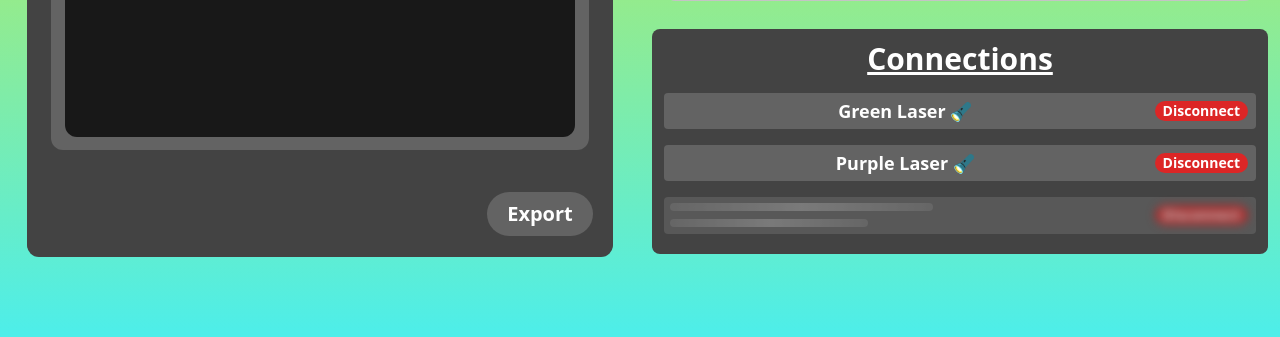
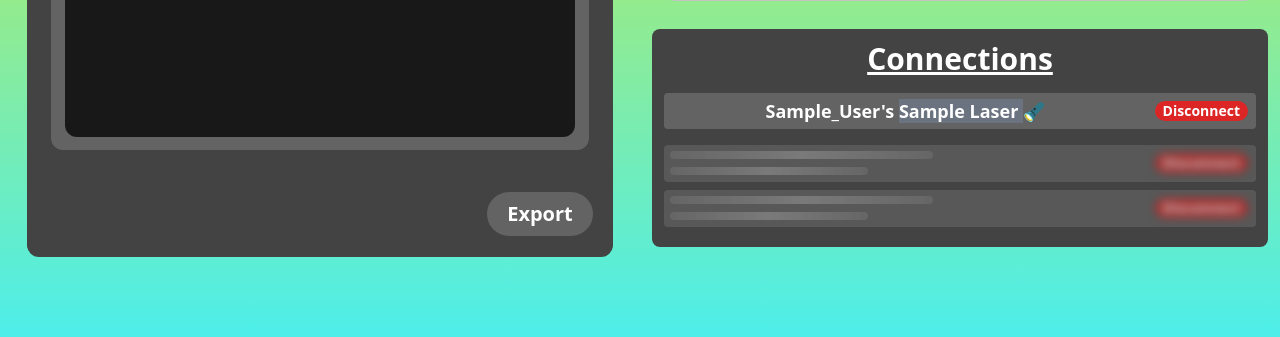
Before and after one commit to aidanvancil/virtual_graffiti, a Django app: page /admin_panel/ in a window 1280 px wide. Shown: the part 515-852 px from the top of the page. Run offline with Django 4.2, Linux system fonts and the light colour scheme; a user stored in the database is signed in; tables that the repository leaves empty hold one stand-in row (values such as "Sample post"); some libraries are stand-ins or nearby versions.

Commit message:
add: disconnect_users

```diff
--- /dev/null
+++ b/app/models.py
@@ -0,0 +1,19 @@
+from django.db import models
+
+class UserProfile(models.Model):
+    first_name = models.CharField(max_length=30)
+    last_name = models.CharField(max_length=30)
+    laser = models.CharField(max_length=10)
+
+    class Meta:
+        app_label = 'app'
+
+class AvailableLaser(models.Model):
+    laser_choices = [
+        'Red',
+        'Green',
+        'Purple'
+    ]
+
+    class Meta:
+        app_label = 'app'
--- a/app/templates/admin_panel.html
+++ b/app/templates/admin_panel.html
@@ -53,18 +53,25 @@
         <div id="bottom_third" class="sm:block hidden h-[37.5%]  rounded-lg text-white text-lg p-3"> <!-- Bottom 1/3 -->
             <div class="rounded-lg bg-[#434343] items-center mx-auto p-3 justify-between">
                 <div class="underline text-3xl font-bold mb-4">Connections</div>
+                {% if users %}
+                    {% for user in users %}
+                        <div class="flex items-center bg-[#636363] font-bold text-lg rounded h-2/3 mb-4">
+                            <div class="flex-grow"> {{ user.first_name }}_{{ user.last_name }}'s
+                                <span class="
+                                        {% if user.laser == 'Green' %}text-green-500
+                                        {% elif user.laser == 'Purple' %}text-purple-500
+                                        {% elif user.laser == 'Red' %}text-red-500
+                                        {% else %}bg-gray-500
+                                        {% endif %}">{{ user.laser }} Laser
+                                </span> 🔦
+                            </div>
+                            <a href="{% url 'disconnect_user' first_name=user.first_name last_name=user.last_name %}" class="text-sm m-2 px-2 bg-red-600 rounded-full">Disconnect</a>
+                        </div>
+                    {% endfor %}
+                {% endif %}
 
-                <div class="flex items-center bg-[#636363] font-bold text-lg rounded h-2/3 mb-4">
-                    <div class="flex-grow">Green Laser 🔦</div>
-                    <button class="text-sm m-2 px-2 bg-red-600 rounded-full">Disconnect</button>
-                </div>
-
-                <div class="flex items-center bg-[#636363] font-bold text-lg rounded h-2/3 mb-4">
-                    <div class="flex-grow">Purple Laser 🔦</div>
-                    <button class="text-sm m-2 px-2 bg-red-600 rounded-full">Disconnect</button>
-                </div>
-
-                <div class="lg:flex items-center bg-[#636363] font-bold text-lg rounded h-2/3 mb-2 animate-pulse hidden">
+                {% for x in range %}
+                    <div class="lg:flex items-center bg-[#636363] font-bold text-lg rounded h-2/3 animate-pulse mb-2 hidden">
                         <div class="w-full md:w-2/3 mb-2 md:mb-0 md:mr-4">
                             <div class="p-1 m-[0.4rem] h-1/3 w-full md:w-2/3 mb-2 bg-gradient-to-r from-[#838383] via-[#B0B0B0] to-[#838383] rounded animate-pulse"></div>
                             <div class="p-1 m-[0.4rem] h-1/3 w-full md:w-1/2 bg-gradient-to-r from-[#838383] via-[#B0B0B0] to-[#838383] rounded animate-pulse"></div>
@@ -72,7 +79,7 @@
                         <div class="flex-grow"></div>
                         <button class="text-sm px-2 m-2 bg-red-600 rounded-full blur-sm">Disconnect</button>
                     </div>
-
+                {% endfor %}
             </div>
         </div>
 
--- a/virtual_graffiti/urls.py
+++ b/virtual_graffiti/urls.py
@@ -27,5 +27,6 @@ urlpatterns = [
     path('register/', views.signup, name='signup'),
     path('logout/', views.logout, name='logout'),
     path('settings/<str:user_identifier>/', views.settings, name='settings'),
+    path('disconnect/<str:first_name>_<str:last_name>/', views.remove_user_and_release_laser, name='disconnect_user'),
     re_path(r'^.*/$', views.errors, name='errors'),
 ]
--- a/virtual_graffiti/views.py
+++ b/virtual_graffiti/views.py
@@ -1,8 +1,9 @@
-from django.shortcuts import render, redirect
+from django.shortcuts import render, redirect, get_object_or_404
 from django.contrib.auth.decorators import login_required
 from django.contrib.auth import authenticate, login as log, logout as auth_logout
 from django.http import StreamingHttpResponse
 from django.views.decorators import gzip
+from app.models import UserProfile, AvailableLaser
 import cv2
 import qrcode
 import base64
@@ -64,12 +65,23 @@ def settings(request, user_identifier):
     return render(request, 'settings.html', context)
 
 @login_required(login_url='login')
+def remove_user_and_release_laser(request, first_name, last_name):
+    user_to_del = get_object_or_404(UserProfile, first_name=first_name, last_name=last_name)
+
+    if user_to_del:
+        AvailableLaser.laser_choices.append(user_to_del.laser)
+        user_to_del.delete()
+    return redirect(admin_panel)
+
+@login_required(login_url='login')
 def signup(request):
     if request.method == 'POST':
         first_name = request.POST.get('firstname')
         last_name = request.POST.get('lastname')
         laser_pointer = request.POST.get('laser')
 
+        UserProfile.objects.create(first_name=first_name, last_name=last_name, laser=laser_pointer)
+        AvailableLaser.laser_choices.remove(laser_pointer)
         base64_user_identifier = base64.b64encode(f"{first_name}_{last_name}_{laser_pointer}".encode('utf-8')).decode('utf-8')
         redirect_url = f"http://{HOST}/settings/{base64_user_identifier}"
 
@@ -99,12 +111,14 @@ def signup(request):
         }
 
         return render(request, 'signup.html', context)
+    else:
+        context = {
+            'gradient': True,
+            'from_gradient': '#74EE15',
+            'to_gradient': '#F000FF',
+            'available_lasers': AvailableLaser.laser_choices
+        }
 
-    context = {
-        'gradient': True,
-        'from_gradient': '#74EE15',
-        'to_gradient': '#F000FF',
-    }
     return render(request, 'signup.html', context)
 
 
@@ -118,6 +132,7 @@ def login(request):
         password = request.POST.get('password')
         user = authenticate(request, username=username, password=password)
         if user is not None:
+            UserProfile.objects.all().delete()
             log(request, user)
             return redirect('admin_panel')
         else:
@@ -141,7 +156,6 @@ def login(request):
 @login_required(login_url='login')
 def logout(request):
     auth_logout(request)
-    print("LOGGED OUT")
     return redirect('login')
 
 @login_required(login_url='login')
@@ -150,6 +164,8 @@ def admin_panel(request):
         'gradient': True,
         'from_gradient': '#FFE700',
         'to_gradient': '#4DEEEA',
-        'video_feed': True
+        'video_feed': True,
+        'users': UserProfile.objects.all(),
+        'range': [0] * (3 - UserProfile.objects.count())
     }
     return render(request, 'admin_panel.html', context)
```
Also changed, not shown: app/templates/signup.html (+5 -3 lines), app/migrations/0001_initial.py (added), app/migrations/__init__.py (added). Lines whose indentation alone changed are shown as unchanged.
